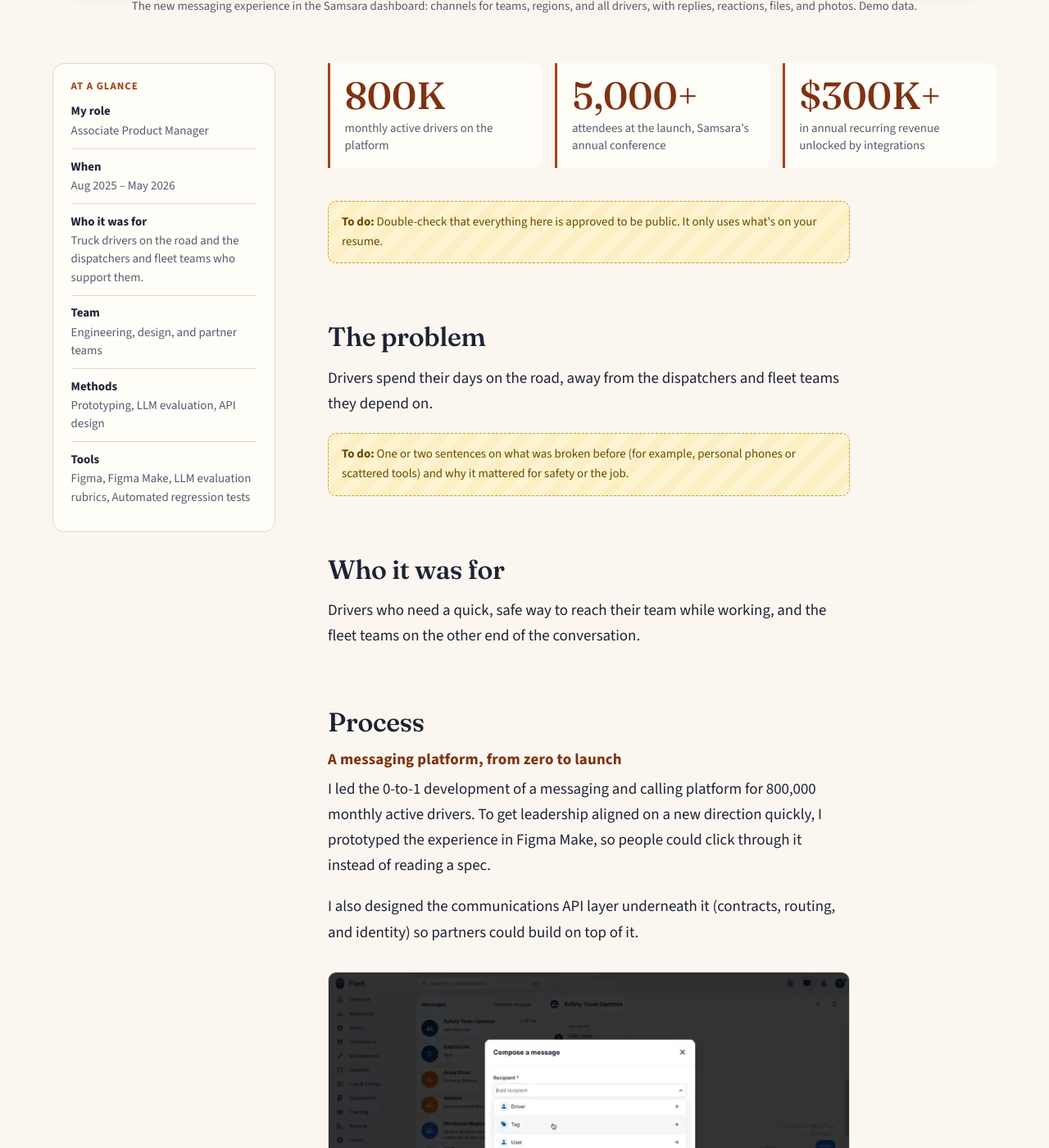
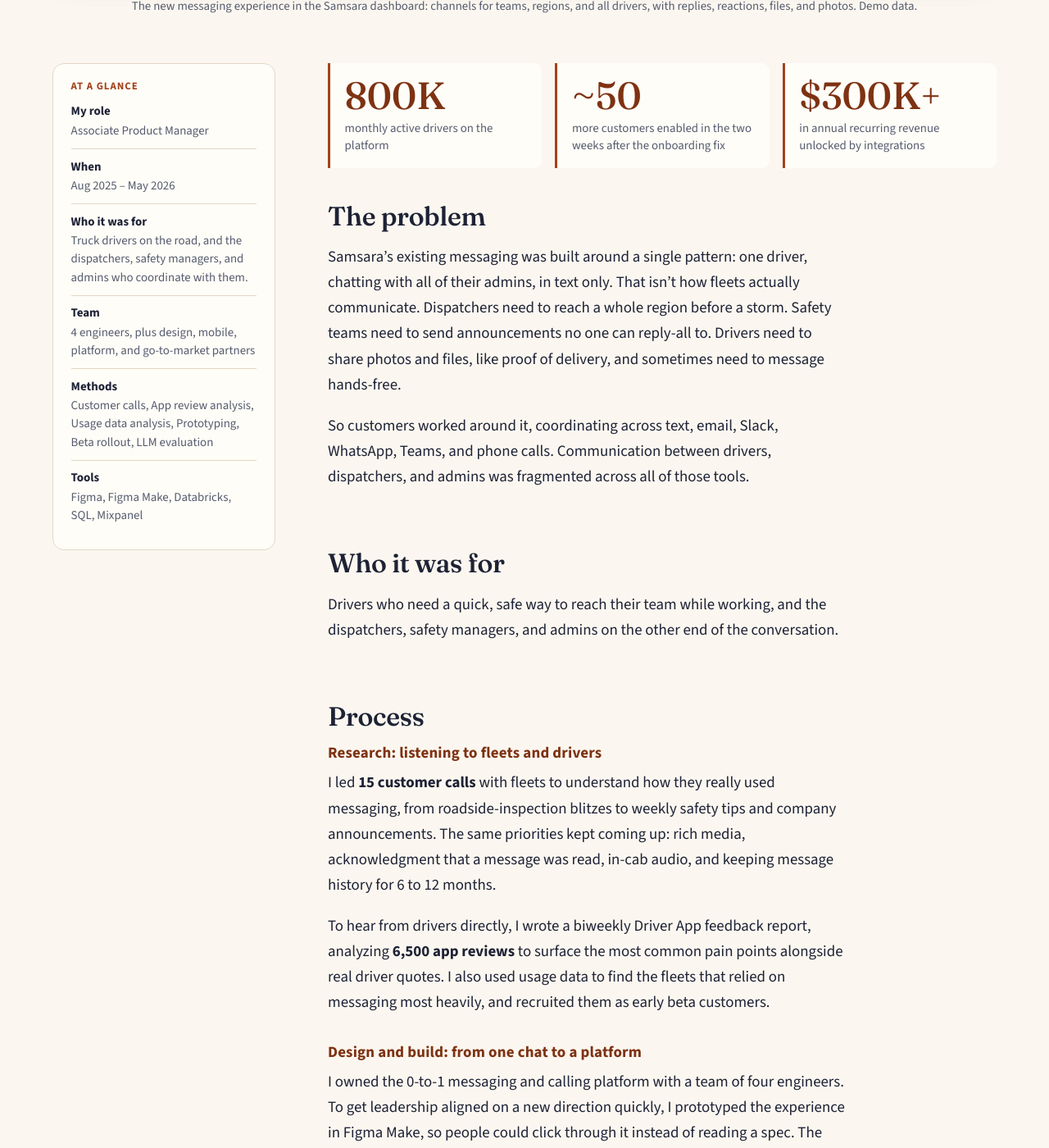
Before and after one commit to sabrinahu618/portfolio, a Jekyll site: the page built from _projects/samsara.md, in a window 1280 px wide and 1400 px high, scrolled down 1119 px. Shown: the whole window at 82% size. Built offline with Jekyll 4.4.1, drawn with Linux system fonts in a browser that asks for light colours; some of the changed text lies outside the part shown.

Commit message:
Samsara: rewrite around research, beta rollout, and onboarding defaults
Co-Authored-By: Claude Opus 5.5 <noreply@anthropic.com>
Claude-Session: https://claude.ai/code/session_01HybnYJGYPLDq5hkAYptQSd

```diff
--- a/_projects/samsara.md
+++ b/_projects/samsara.md
@@ -1,16 +1,16 @@
 ---
 title: Keeping 800,000 drivers connected
 org: Samsara
-summary: Leading a 0-to-1 messaging and calling platform for 800,000 drivers, and building the framework that decides when an AI assistant's answers are good enough to ship.
+summary: Rebuilding how drivers, dispatchers, and fleet admins talk to each other, and learning in beta that a platform is only as good as what customers can actually set up.
 themes: [communication]
 order: 3
 featured: true
 years: Aug 2025 – May 2026
 role: Associate Product Manager
-audience: Truck drivers on the road and the dispatchers and fleet teams who support them.
-team: Engineering, design, and partner teams
-methods: [Prototyping, LLM evaluation, API design]
-tools: [Figma, Figma Make, LLM evaluation rubrics, Automated regression tests]
+audience: Truck drivers on the road, and the dispatchers, safety managers, and admins who coordinate with them.
+team: 4 engineers, plus design, mobile, platform, and go-to-market partners
+methods: [Customer calls, App review analysis, Usage data analysis, Prototyping, Beta rollout, LLM evaluation]
+tools: [Figma, Figma Make, Databricks, SQL, Mixpanel]
 cover: /assets/img/samsara/inbox-thread.webp
 cover_width: 1600
 cover_height: 873
@@ -19,50 +19,66 @@ cover_caption: "The new messaging experience in the Samsara dashboard: channels
 highlights:
   - value: "800K"
     label: monthly active drivers on the platform
-  - value: "5,000+"
-    label: attendees at the launch, Samsara's annual conference
+  - value: "~50"
+    label: more customers enabled in the two weeks after the onboarding fix
   - value: "$300K+"
     label: in annual recurring revenue unlocked by integrations
 ---
 
-{% include todo.html note="Double-check that everything here is approved to be public. It only uses what's on your resume." %}
-
 ## The problem
 
-Drivers spend their days on the road, away from the dispatchers and fleet teams they depend on.
+Samsara's existing messaging was built around a single pattern: one driver, chatting with all of their admins, in text only. That isn't how fleets actually communicate. Dispatchers need to reach a whole region before a storm. Safety teams need to send announcements no one can reply-all to. Drivers need to share photos and files, like proof of delivery, and sometimes need to message hands-free.
 
-{% include todo.html note="One or two sentences on what was broken before (for example, personal phones or scattered tools) and why it mattered for safety or the job." %}
+So customers worked around it, coordinating across text, email, Slack, WhatsApp, Teams, and phone calls. Communication between drivers, dispatchers, and admins was fragmented across all of those tools.
 
 ## Who it was for
 
-Drivers who need a quick, safe way to reach their team while working, and the fleet teams on the other end of the conversation.
+Drivers who need a quick, safe way to reach their team while working, and the dispatchers, safety managers, and admins on the other end of the conversation.
 
 ## Process
 
-### A messaging platform, from zero to launch
+### Research: listening to fleets and drivers
 
-I led the 0-to-1 development of a messaging and calling platform for 800,000 monthly active drivers. To get leadership aligned on a new direction quickly, I prototyped the experience in Figma Make, so people could click through it instead of reading a spec.
+I led **15 customer calls** with fleets to understand how they really used messaging, from roadside-inspection blitzes to weekly safety tips and company announcements. The same priorities kept coming up: rich media, acknowledgment that a message was read, in-cab audio, and keeping message history for 6 to 12 months.
 
-I also designed the communications API layer underneath it (contracts, routing, and identity) so partners could build on top of it.
+To hear from drivers directly, I wrote a biweekly Driver App feedback report, analyzing **6,500 app reviews** to surface the most common pain points alongside real driver quotes. I also used usage data to find the fleets that relied on messaging most heavily, and recruited them as early beta customers.
+
+### Design and build: from one chat to a platform
+
+I owned the 0-to-1 messaging and calling platform with a team of four engineers. To get leadership aligned on a new direction quickly, I prototyped the experience in Figma Make, so people could click through it instead of reading a spec. The platform added:
+
+- **Channels and group conversations**, for teams, regions, and the whole fleet
+- **Membership and permission controls**, including read-only channels for announcements
+- **Rich media**: photos, videos, and files
+- **Voice and hands-free messaging** for drivers on the road
+- **Messaging APIs** (contracts, routing, and identity) so partners could build on top of it
 
 {% include figure.html src="/assets/img/samsara/compose.webp" alt="A Compose a message dialog over the Messages view, with a recipient menu offering three options: Driver, Tag, and User." width="1600" height="872" caption="Composing a message: send to one driver, everyone with a tag such as a region or team, or another user." %}
 
 {% include figure-pair.html src1="/assets/img/samsara/driver-thread.webp" alt1="The Driver App in dark mode showing the Safety Team Updates channel, with messages from teammates, an @mention, and the driver's reply, Hello team, marked as read." src2="/assets/img/samsara/driver-attach.webp" alt2="The Driver App's attachment menu with four options: Take a photo, Take a video, Photo library, and Files." width="701" height="928" caption="The driver's side in the Driver App: reply in a channel, or share a photo, video, or file from the road." %}
 
-{% include figure.html need="A Figma Make prototype screen, if you can share one, to show how you aligned leadership." %}
+### What went wrong in beta
+
+We enabled the first beta for about 15 to 20 customers, and it didn't go the way we hoped. The platform could do far more than the old chat, but that was the problem: the new interface and all of its configuration options overwhelmed customers, and some asked us to roll back.
+
+The capability was there. What was missing was a way in. So I added **self-serve defaults to onboarding**. Every fleet now starts with sensible default channels, like a company-wide announcements channel and a direct line from each driver to their admins, so drivers know immediately who to message and admins can adjust from a working setup instead of a blank one.
+
+After that change, we enabled **about 50 more customers in the following two weeks**.
+
+{% include todo.html note="Confirm the timeline: did the conference launch come before or after the beta? Right now the page treats them as separate milestones." %}
 
 ### Deciding when an AI assistant is good enough
 
 Samsara's AI Driver Assistant answers questions for drivers on the road. A wrong or confusing answer there has real consequences, and "it looks fine in the demo" isn't a standard.
 
-I built an LLM evaluation framework for the assistant: quality rubrics that defined what a good answer looks like for a driver, and automated regression tests to catch it when a change made the answers worse.
+I built an LLM evaluation framework for the assistant: quality rubrics that defined what a good answer looks like for a driver, and automated regression tests to catch it when a change made the answers worse. It moved the team from anecdotes toward measuring quality systematically.
 
-{% include todo.html note="Give one example of a rubric dimension (for example, safe to read while driving, or accurate to fleet policy), and how the framework changed a launch decision." %}
+{% include todo.html note="Optional: give one example of a rubric dimension (for example, safe to read while driving, or accurate to fleet policy)." %}
 
 ## Outcome
 
-The platform launched at Samsara's annual conference, in front of more than 5,000 attendees. The API layer unlocked more than **$300K in annual recurring revenue** from integrations.
+The new messaging platform launched at Samsara's annual conference, in front of more than 5,000 attendees, and grew past its first beta of about 15 to 20 customers, with about 50 more enabled in the two weeks after onboarding defaults shipped. The messaging API unlocked more than **$300K in annual recurring revenue** from integrations.
 
 ## Reflection
 
-{% include todo.html note="Write this yourself. Suggested angle: an evaluation rubric encodes a judgment about what's good for the person on the other end. What would it mean to evaluate AI by its effect on people, not just the quality of its answers?" %}
+{% include todo.html note="Write this in your own words. Suggested angle: the beta taught you the same lesson as Nooks from a different side. More capability made the product harder to adopt, and the fix was a better starting point, not more features. Defaults are design decisions about how people should communicate." %}
```
